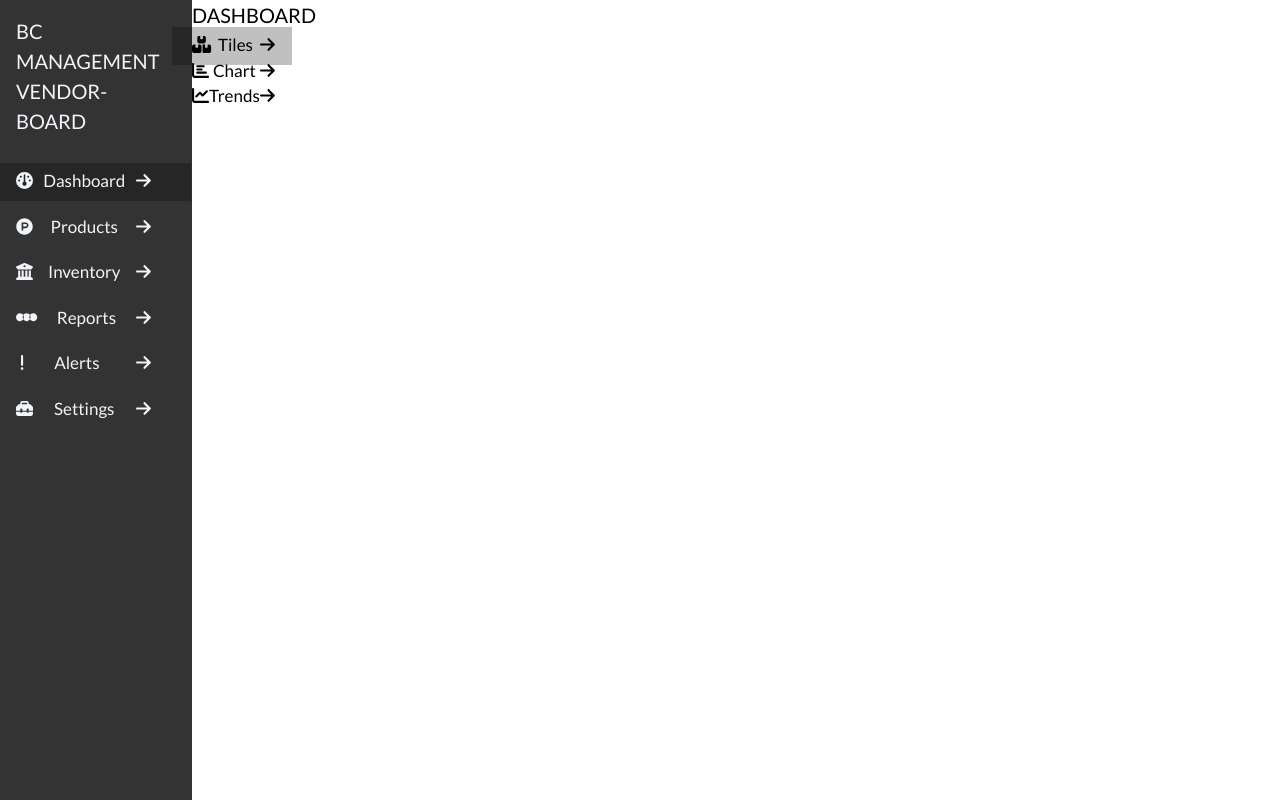
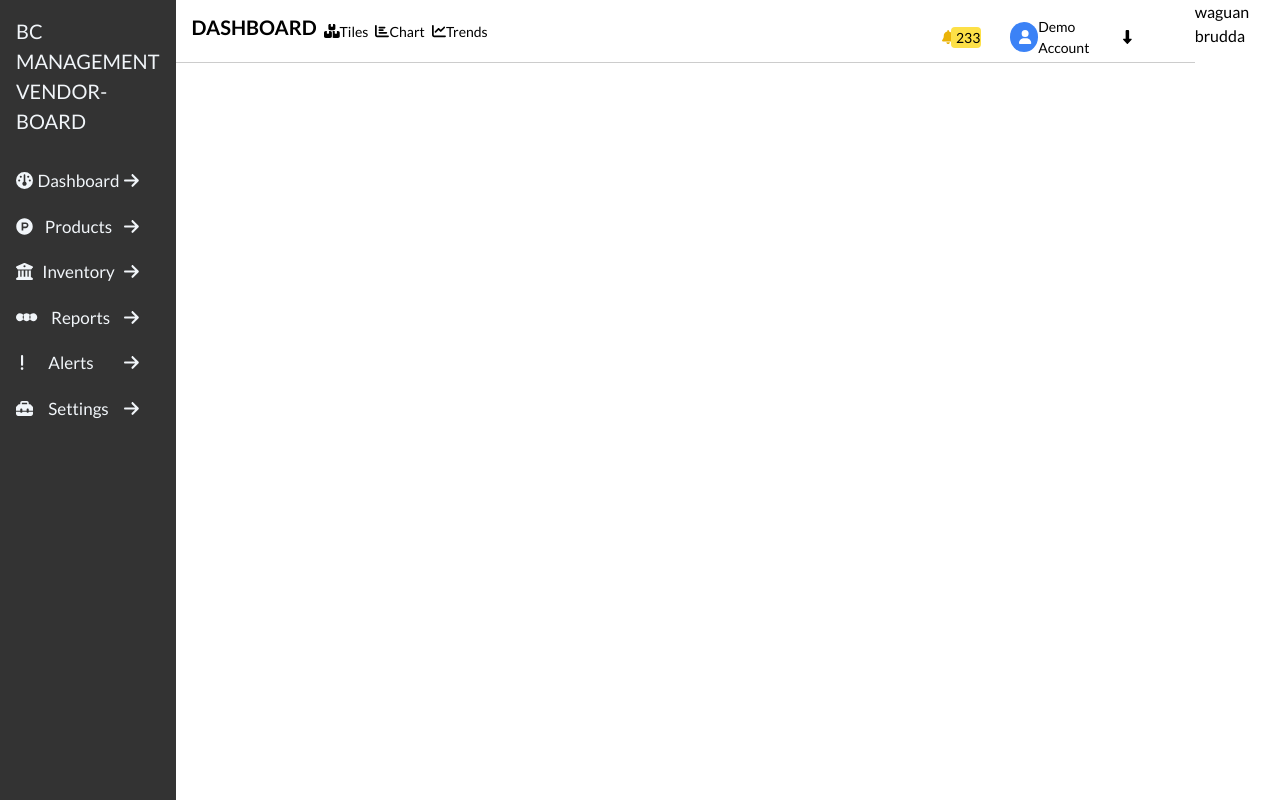
Before and after one commit to dkmakyer/admin-dashboard, a React (Vite) app: page / in a window 1280 px wide. Built offline with nearby package versions, Linux system fonts and the light colour scheme.

Commit message:
added a top header

```diff
--- a/src/App.jsx
+++ b/src/App.jsx
@@ -12,15 +12,15 @@ const App = () => {
         <div className='flex flex-row'>
         <SideBar/>
         <Header/>
-        </div>
         <Routes>
-          {/* <Route path="/" element={<Dashboard/>}/> */}
+          <Route path="/" element={<Dashboard/>}/>
           {/* <Route path="/products" element={<Products/>}/>
           <Route path="/inventory" element={<Inventory/>}/>
           <Route path="/reports" element={<Reports/>}/>
           <Route path="/alerts" element={<Alerts/>}/>
           <Route path="/settings" element={<Settings/>}/> */}
         </Routes>
+        </div>
       </BrowserRouter>
     </>
   )
--- a/src/components/header/Header.css
+++ b/src/components/header/Header.css
@@ -0,0 +1,18 @@
+*{
+    box-sizing: border-box;
+    margin: 0;
+    padding: 0;
+}
+.header-container{
+    border-bottom: 1px solid rgba(0, 0, 0, 0.2);
+}
+.active-header-route{
+    color: rgb(27, 0, 180);
+}
+.active-bottom{
+    background-color: rgb(27, 0, 180);
+    width: 60px;
+    height: 2px;
+    position: absolute;
+    transform: translate(-5px, 32px);
+}
--- a/src/components/header/Header.jsx
+++ b/src/components/header/Header.jsx
@@ -1,42 +1,50 @@
-import {useState} from 'react';
+import { useState } from 'react';
 import './Header.css';
 import { NavLink } from 'react-router-dom';
 import { FontAwesomeIcon } from '@fortawesome/react-fontawesome';
-import { faArrowRight, faBank,faBoxes,faChartBar,faDashboard, faExclamation, faToolbox } from '@fortawesome/free-solid-svg-icons';
-import { faLetterboxd, faProductHunt } from '@fortawesome/free-brands-svg-icons';
-import { faChartLine } from '@fortawesome/free-solid-svg-icons/faChartLine';
-
+import { faBell, faBoxes, faChartBar, faChartLine, faDownLong, faUser  } from '@fortawesome/free-solid-svg-icons';
 
 const Header = () => {
-    const [active, setActive] = useState(null);
+    const [active, setActive] = useState(''); // Set default active route
 
     const routes = [
-      { path: '/', icon: faBoxes, label: 'Tiles', fontawesomeClass: ""},
-      { path: '/products', icon: faChartBar, label: 'Chart', fontawesomeClass: ""},
-      { path: '/inventory', icon: faChartLine, label: 'Trends', fontawesomeClass: ""},
+        { path: '/tiles', icon: faBoxes, label: 'Tiles' },
+        { path: '/chart', icon: faChartBar, label: 'Chart' },
+        { path: '/trends', icon: faChartLine, label: 'Trends' },
     ];
 
-  function setIsActive(path){
+    function setIsActive(path) {
         setActive(path);
     }
 
     return (
         <>
-    <div className="header-container flex relative  text-[17px]">
-      <h1 className='text-[20px]'>DASHBOARD</h1>
-      <div className="header-routes gap-[20px] absolute mt-[2rem]">
-        {routes.map(({ path, icon, label, fontawesomeClass }) => (
+            <div className="header-container relative w-full h-[10%] flex flex-row p-4 text-[14px]">
+                <div className="first-half flex flex-row justify-between w-[30%]">
+                    <h1 className='text-[20px] font-bold translate-y-[-4px]'>DASHBOARD</h1>
+                    {routes.map(({ path, icon, label }) => (
                         <NavLink
                             key={path}
                             to={path}
-            className={`flex items-center justify-between ${active == path ? "active text-purple-500" : ""}`}
                             onClick={() => setIsActive(path)}
+                            className={`flex items-center ${active === path ? "active-header-route" : ""}`}
                         >
-            <FontAwesomeIcon icon={icon} className={fontawesomeClass} />
-            {label}
-            <FontAwesomeIcon icon={faArrowRight} />
+                            <FontAwesomeIcon icon={icon} /> {label} {active === path ? <span className='active-bottom'></span> : null}
                         </NavLink>
                     ))}
+                </div>
+                <div className="last-half absolute right-14 flex flex-row justify-evenly w-[20%]">
+                    <div className='w-[30%] flex flex-row items-center'>
+                        <FontAwesomeIcon icon={faBell} className='text-yellow-500' />
+                        <p className='w-[50%] rounded bg-yellow-300 pl-[5px] translate-x-[-3px]'>233</p>
+                    </div>
+                    <div className='flex flex-row items-center justify-between w-[60%]'>
+                        <span className='flex items-center pl-[9px] rounded-[50%] text-white w-[30px] h-[30px] bg-blue-500'>
+                            <FontAwesomeIcon icon={faUser } />
+                        </span>
+                        <p>Demo Account</p>
+                        <FontAwesomeIcon icon={faDownLong} />
+                    </div>
                 </div>
             </div>
         </>
--- a/src/components/side-bar/SideBar.css
+++ b/src/components/side-bar/SideBar.css
@@ -6,17 +6,17 @@
 .sidebar-container{
     background-color: rgba(0, 0, 0, 0.8);
 }
-.active{
+.active-side-route{
     position: relative;
 }
-.active::before{
+.active-side-route::before{
     content: "";
     position: absolute;
     top: 0;
     left: 0;
     width: 145%;
-    height: 150%;
-    transform: translate(-20px, -5px);
+    height: 190%;
+    transform: translate(-20px, -9px);
     background-color: rgb(192, 192, 192);
     z-index: -1;
 }
--- a/src/components/side-bar/SideBar.jsx
+++ b/src/components/side-bar/SideBar.jsx
@@ -31,7 +31,7 @@ const SideBar = () => {
           <NavLink
             key={path}
             to={path}
-            className={`flex  items-center justify-between ${active == path ? "active text-purple-500" : ""}`}
+            className={`flex items-center justify-between ${active == path ? "active-side-route text-purple-500" : ""}`}
             onClick={() => setIsActive(path)}
           >
             <FontAwesomeIcon icon={icon} className={fontawesomeClass} />
```
Lines whose indentation alone changed are shown as unchanged.
